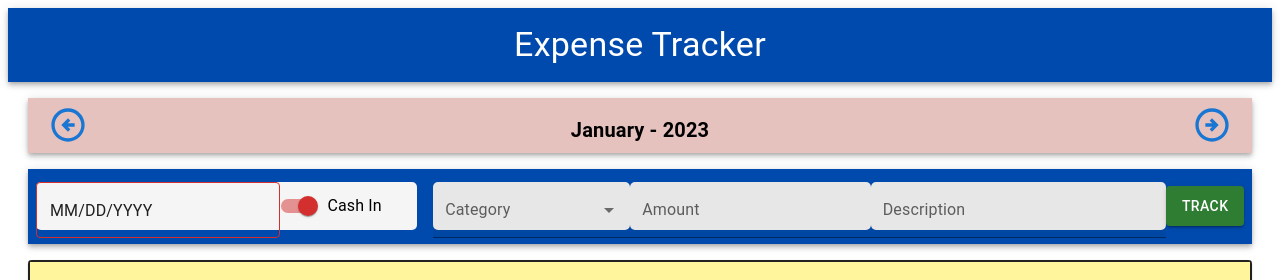
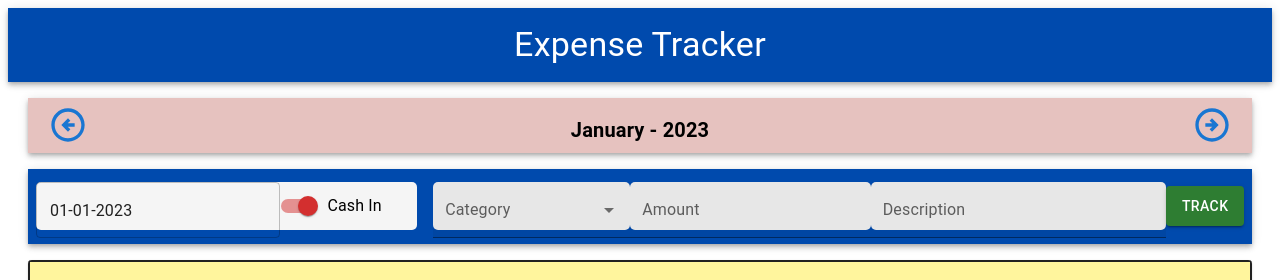
Before and after one commit to agneslily4709/expense-tracker, a React (Create React App) app: page / in a window 1280 px wide. Shown: the top 280 px of the page. Built offline with nearby package versions, Linux system fonts and the light colour scheme; the HTML template or start-up script is replaced by a standard one.

Commit message:
Implement Input Functionality
Implemented the functionality to handle form submissions. Generated a unique ID and Updated the `rows` state by appending the new data.

```diff
--- a/package.json
+++ b/package.json
@@ -12,12 +12,14 @@
     "@testing-library/react": "^13.4.0",
     "@testing-library/user-event": "^13.5.0",
     "date-fns": "^2.30.0",
+    "dayjs": "^1.11.10",
     "react": "^18.2.0",
     "react-dom": "^18.2.0",
     "react-router-dom": "^6.18.0",
     "react-scripts": "5.0.1",
+    "react-toastify": "^9.1.3",
     "web-vitals": "^2.1.4"
-  },
+ },
   "scripts": {
     "start": "react-scripts start",
     "build": "react-scripts build",
--- a/src/Styles/index.css
+++ b/src/Styles/index.css
@@ -11,3 +11,16 @@ body {
     width: 100vw;
     height: 100vh;
 }
+::-webkit-scrollbar {
+        width: 10px;
+}
+::-webkit-scrollbar-track {
+        background: #f1f1f1;
+}
+::-webkit-scrollbar-thumb {
+        background: #888;
+}
+::-webkit-scrollbar-thumb:hover {
+        background: #555;
+
+}
--- a/src/components/Input.jsx
+++ b/src/components/Input.jsx
@@ -1,36 +1,49 @@
-import React, { useState } from 'react'
+import React, { useState,useContext } from 'react'
+import { BudgetDataContext } from '../context/budgetContext.js'
 import Box from '@mui/material/Box';
 import AppBar from '@mui/material/AppBar';
 import Button from "@mui/material/Button"
 import TextField from "@mui/material/TextField"
 import Autocomplete from "@mui/material/Autocomplete"
-import { AdapterDateFns } from '@mui/x-date-pickers/AdapterDateFns'
 import FormControlLabel from '@mui/material/FormControlLabel';
 import Switch from '@mui/material/Switch';
-import { LocalizationProvider } from '@mui/x-date-pickers';
+import dayjs from 'dayjs';
+import { LocalizationProvider } from '@mui/x-date-pickers/LocalizationProvider';
+import { AdapterDayjs } from '@mui/x-date-pickers/AdapterDayjs';
 import { DatePicker } from '@mui/x-date-pickers/DatePicker';
 
 const Input = () => {
-        const categoryOptions = ["Travel","Food","Entertainment"]
-        const [data,setData] =  useState({date:"",type:true,category:"",amount:"",description:""})
+        const {setRows} = useContext(BudgetDataContext)
+
+        const categoryOptions = ["Income","Travel","Food","Entertainment","Bonus","Others"]
+        const [data,setData] =  useState({id:"",date:"",type:true,category:"",amount:"",description:"",})
+
         const handleChange = (e) => {
-                console.log(e.target.value)
                 setData({...data,[e.target.name]: e.target.value})
         }
+
         const handleSubmit = (e) => {
                 e.preventDefault()
-                console.log(data)
+                data.id = parseInt(Date.now() * Math.random())
+                setRows((prevRows) => [...prevRows, data]);
+                setData({id:"",date:"",type:true,category:"",amount:"",description:""})
         }
+
   return (
         <Box sx={{ flexGrow: 1}} component="form" noValidate>
         <AppBar position="static" sx={{p:1, height:"75px",backgroundColor:"#004aad",textAlign:"center",color:"black",display:"flex",flexDirection:"row", justifyContent: 'space-around',alignItems:"center"}}>
-        <LocalizationProvider dateAdapter={AdapterDateFns} >
-      <DatePicker inputFormat="DD-MM-YYYY" className='customInputField' name='date' value={data.date} />
+        <LocalizationProvider dateAdapter={AdapterDayjs} >
+      <DatePicker format="DD-01-2023" defaultValue={dayjs("01-01-2023")}
+ className='customInputField' name='date' onChange={(newValue) =>{
+        setData({...data,date:`${newValue.$D}-${newValue.$M+1}-${newValue.$y}`})
+        console.log(newValue.$D)
+      }}/>
     </LocalizationProvider>
           <FormControlLabel className='customInputField' control={<Switch color="error" defaultChecked size="large"onChange={() => setData({ ...data, type: !data.type })} />} sx={{width:150}} label={`Cash ${data.type? 'In':'Out'}`}/>
-        <Autocomplete className='customInputField' disablePortal id="clear-on-escape" clearOnEscape options={categoryOptions} onSelect={handleChange} sx={{ width: 200}} renderInput={(params) => <TextField {...params}  name='category' label="Category" variant='filled' />}/>
-        <TextField className='customInputField'  id="filled-basic" label="Amount" variant="filled" name='amount' onChange={handleChange}/>
-        <TextField className='customInputField' id="filled-basic" label="Description" variant="filled" name='description' onChange={handleChange} sx={{ width: 300 }} />
+        <Autocomplete className='customInputField' disablePortal id="clear-on-escape" clearOnEscape value={data.category} options={categoryOptions} getOptionSelected={(option, value) => option.value === value.value}
+ onSelect={handleChange} sx={{ width: 200}} renderInput={(params) => <TextField {...params}  name='category' label="Category" variant='filled' />}/>
+        <TextField className='customInputField'  id="filled-basic" label="Amount" variant="filled" name='amount' value={data.amount} onChange={handleChange}/>
+        <TextField className='customInputField' id="filled-basic" label="Description" variant="filled" name='description' value={data.description} onChange={handleChange} sx={{ width: 300 }} />
             <Button variant='contained' color='success' sx={{height:40}} type='submit' onClick={handleSubmit}>Track</Button>
         </AppBar>
       </Box>
```
Also changed, not shown: 1 other file (tests, documents, lock files or other folders).
